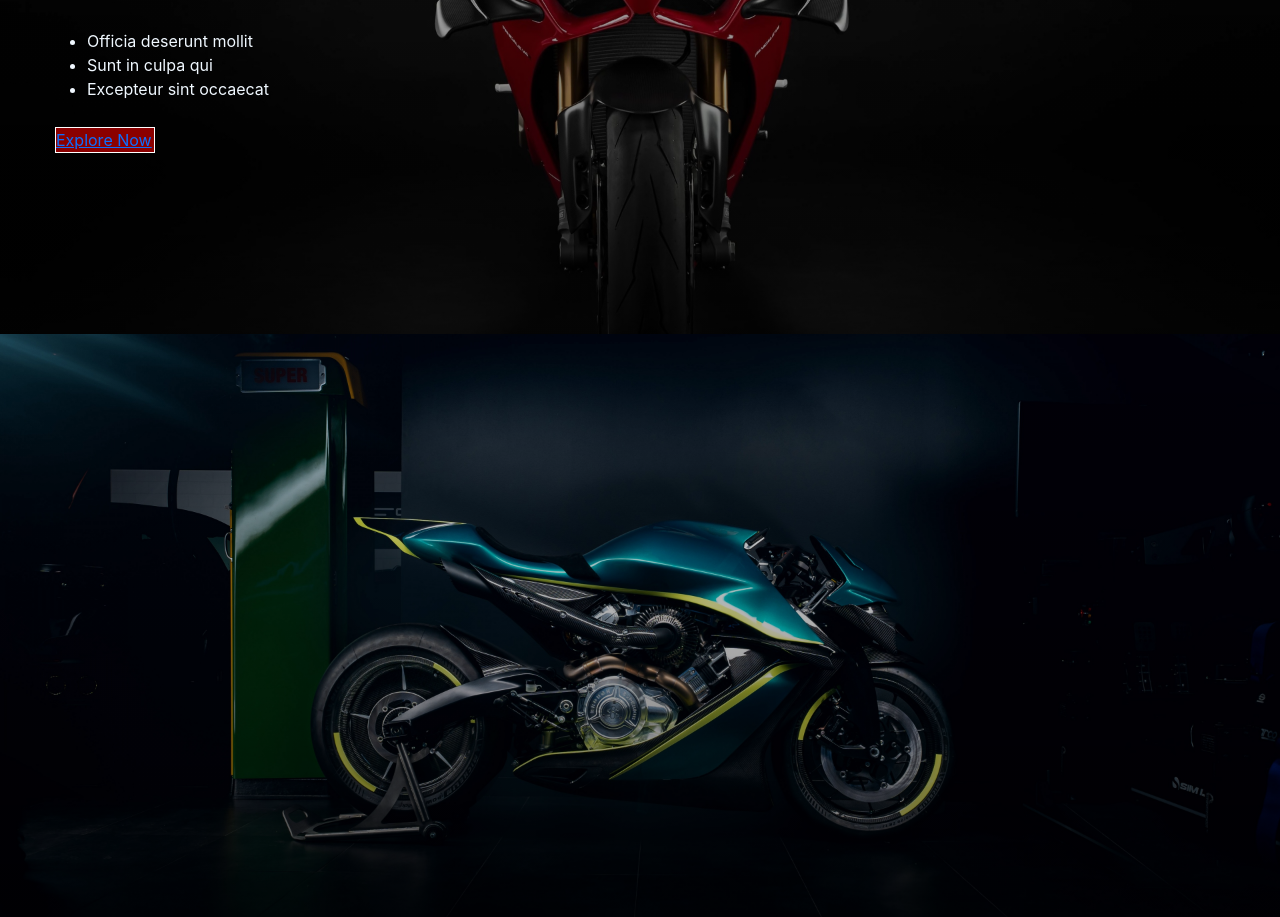
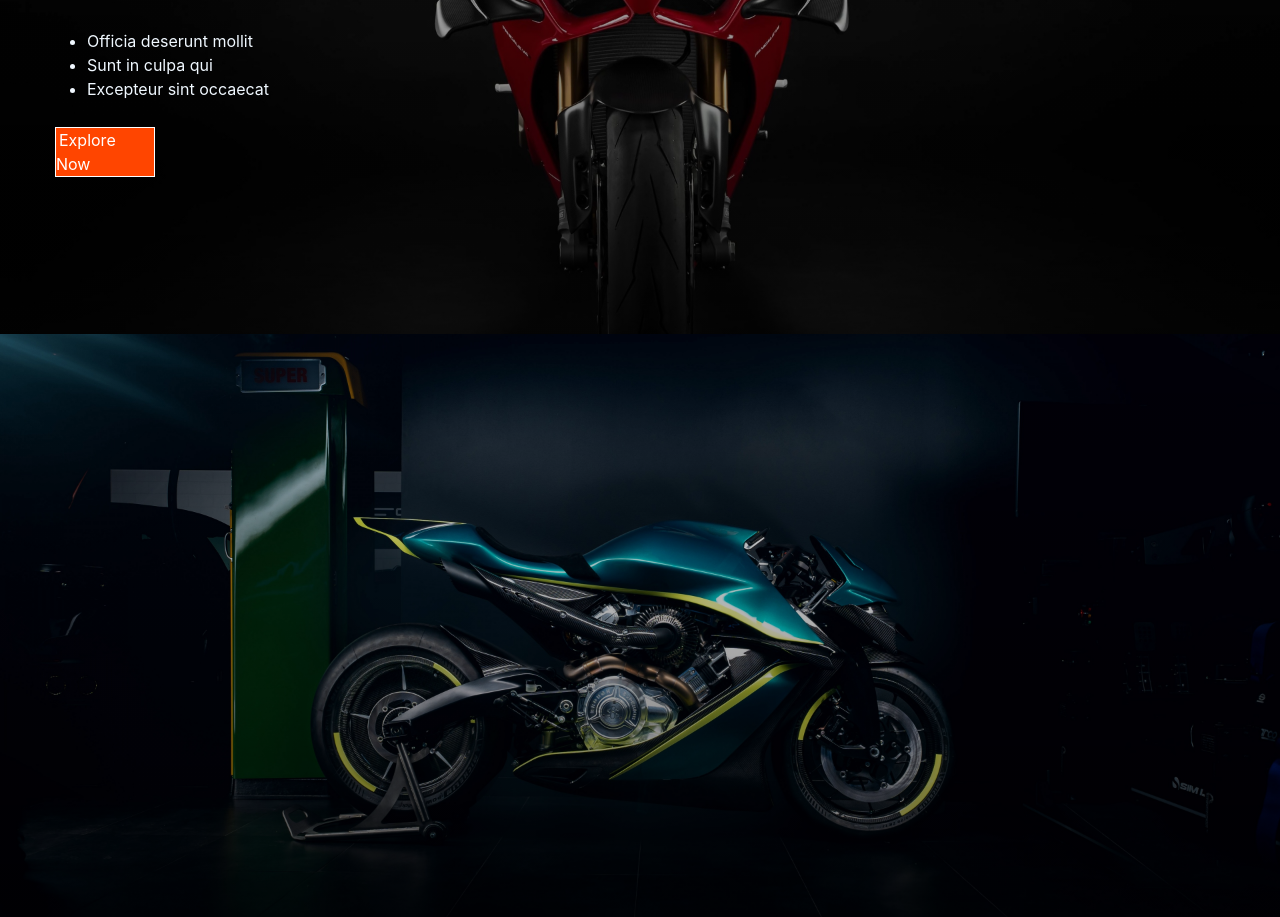
Before and after one commit to Utk1rs8/React_internship, a React (Create React App) app: page / in a window 1280 px wide. Shown: the part 1300-2217 px from the top of the page. Built offline with nearby package versions, Linux system fonts and the light colour scheme; no server answers.

Commit message:
parallex-detail

```diff
--- a/src/index.css
+++ b/src/index.css
@@ -1209,6 +1209,13 @@
 #parallex-Button{
     border: 1px solid white;
     width:100px;
-    background:darkred;
+    background:orangered;
     margin: 5px 55px;
+
 }
+#parallex-Button a{
+  color: white;
+  text-decoration: none;
+  margin: 3px;
+  font-size: 16px;
+}
```
